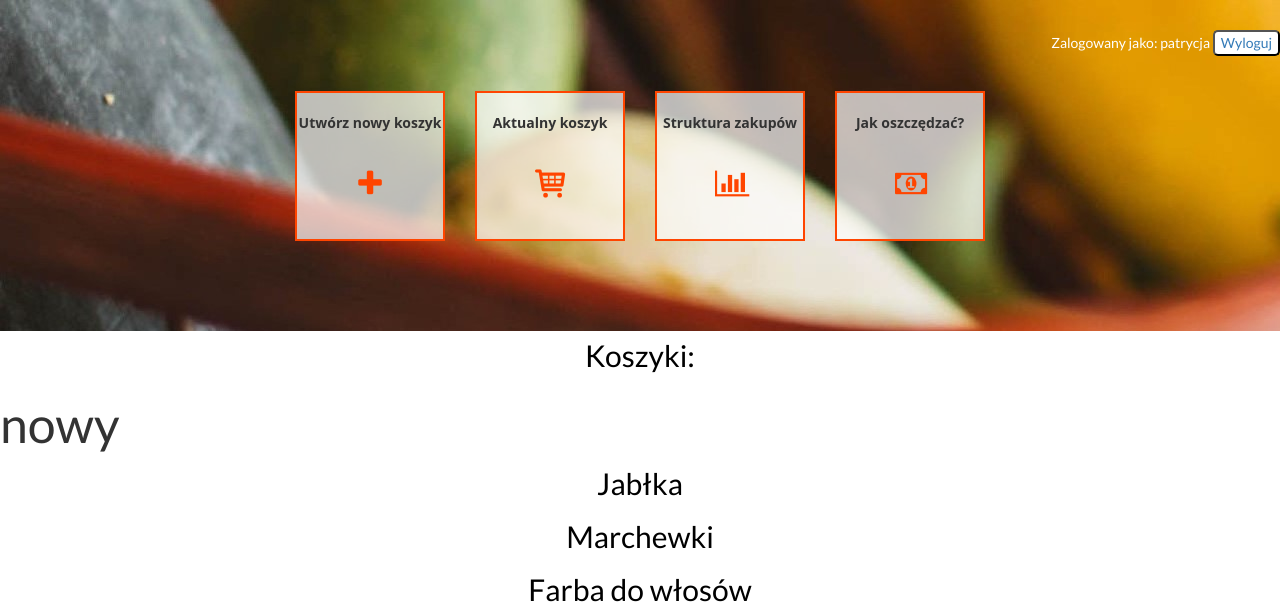
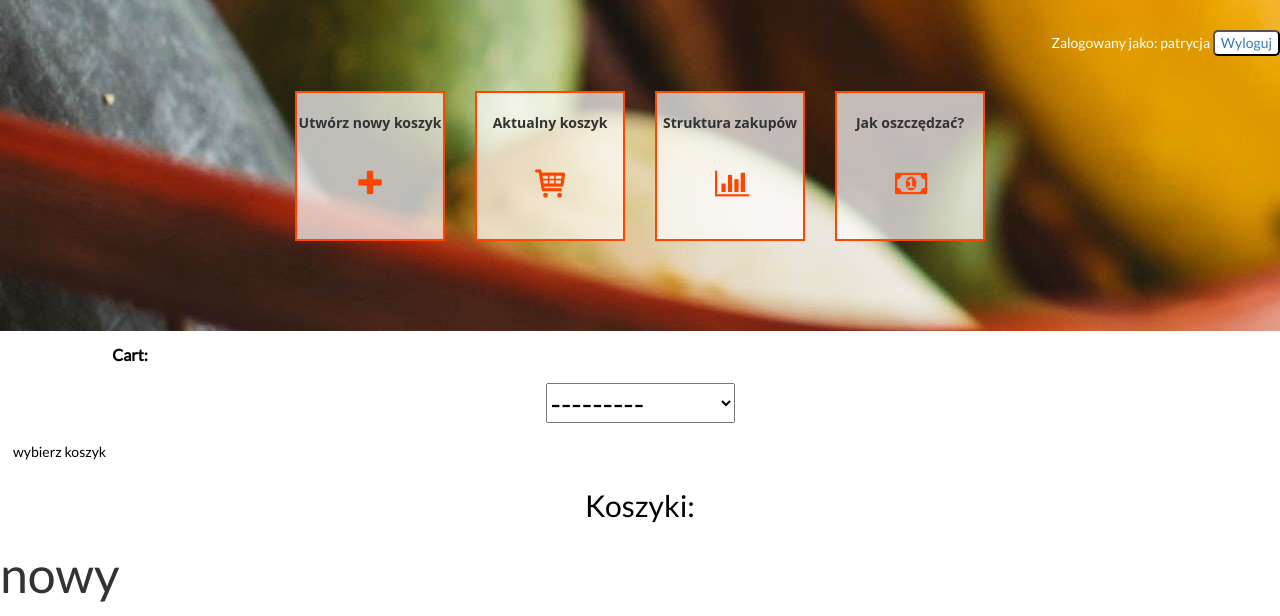
Before and after one commit to PatkaSm/Struktura-zakupow, a Django app: page /structure/ in a window 1280 px wide. Shown: the top 616 px of the page. Run offline with Django 3.2, Linux system fonts and the light colour scheme; a user stored in the database is signed in; data comes from the database, SQL or seed files in the repository; both versions use the stored data as it was after the commit; some libraries are stand-ins or nearby versions.

Commit message:
choicefield cart

```diff
--- a/Struktura/Templates/cart_structure.html
+++ b/Struktura/Templates/cart_structure.html
@@ -1,5 +1,13 @@
 {% extends "index.html" %}
 {% block content %}
+
+                            <form method="POST" >
+									{% csrf_token %}
+									{{ form.as_p }}
+							<div class="form-group">
+									<button class="btn btn-outline-info" type="submit">wybierz koszyk</button>
+								</div>
+							</form>
 <p>Koszyki: </p>
 {%  for cart in data %}
     <h1>{{cart}}</h1>
--- a/Struktura/Templates/index.html
+++ b/Struktura/Templates/index.html
@@ -33,7 +33,7 @@
 							<ul class="menu">
 								<li><a href="{% url 'newcart' %}">Utwórz nowy koszyk </br><i class="demo-icon icon-plus" ></i></a></li>
 								<li><a href="{% url 'cart' %}">Aktualny koszyk </br><i class="demo-icon icon-basket-1" ></i></a></li>
-								<li><a href="{%url 'structure'%}">Struktura zakupów</br><i class="demo-icon icon-chart-bar"></i></a></li>
+								<li><a href="{%url 'cart_structure'%}">Struktura zakupów</br><i class="demo-icon icon-chart-bar"></i></a></li>
 								<li><a href="{%url 'index'%}">Jak oszczędzać?</br><i class="demo-icon icon-money"></i></a></li>
 							</ul>
 						</nav>
--- a/Struktura/cart/views.py
+++ b/Struktura/cart/views.py
@@ -4,6 +4,7 @@ from django.utils import timezone
 
 from cart.forms import NewCartForm
 from cart.models import Cart
+from product.forms import selectCart
 
 
 def index(request):
@@ -27,5 +28,13 @@ def new_cart_view(request):
 
 
 def show_cart(request):
-    data = Cart.objects.filter(user = request.user)
-    return render(request, "cart_structure.html", {'data' : data})
+    if request.method == 'POST':
+        form2 = selectCart(request.POST, user=request.user)
+        if form2.is_valid():
+            cart = form2.cleaned_data.get('cart')
+            data = Cart.objects.order_by('-date_added').filter(user=request.user, id=cart.id)
+            return render(request, "cart_structure.html", {'form':form2, 'data' : data})
+    else:
+        form2 = selectCart(user=request.user)
+        data = Cart.objects.filter(user = request.user)
+    return render(request, "cart_structure.html", {'form':form2, 'data' : data})
--- a/Struktura/mysite/urls.py
+++ b/Struktura/mysite/urls.py
@@ -27,9 +27,10 @@ urlpatterns = [
     url(r'^index/', cart_vievs.index, name='index'),
     url(r'^logout/', user_vievs.logout_view, name='user_logout'),
     url(r'^newcart/', cart_vievs.new_cart_view, name='newcart'),
-    url(r'^structure/', cart_vievs.show_cart, name='structure'),
+    url(r'^structure/', cart_vievs.show_cart, name='cart_structure'),
     url(r'^cart/', product_views.new_product_view, name='cart'),
-    url(r'^cart/', product_views.select_cart_view, name='cart'),
+    url(r'^cart/', product_views.show_products_by_cart, name='cart'),
+
 
 
 
--- a/Struktura/product/forms.py
+++ b/Struktura/product/forms.py
@@ -22,6 +22,7 @@ class NewProductForm(forms.ModelForm):
 
 
 class selectCart(forms.Form):
+
     def __init__(self, *args, user, **kwargs):
         super(selectCart, self).__init__(*args, **kwargs)
         self.fields['cart'] = forms.ModelChoiceField(queryset=Cart.objects.filter(user=user))
```
Also changed, not shown: Struktura/Templates/cart.html (+10 -1 lines), Struktura/product/views.py (+6 -6 lines), Struktura/db.sqlite3.
